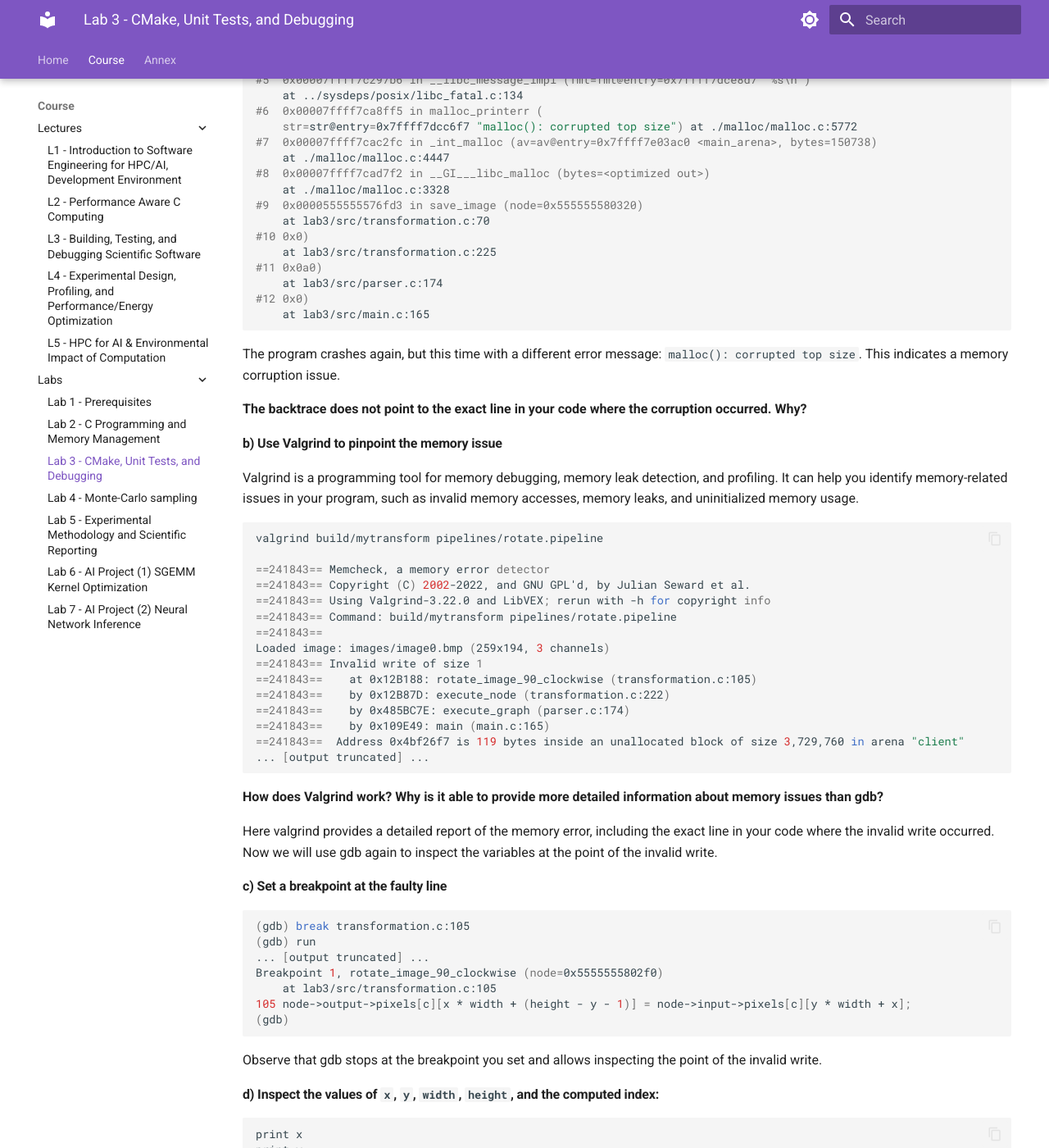
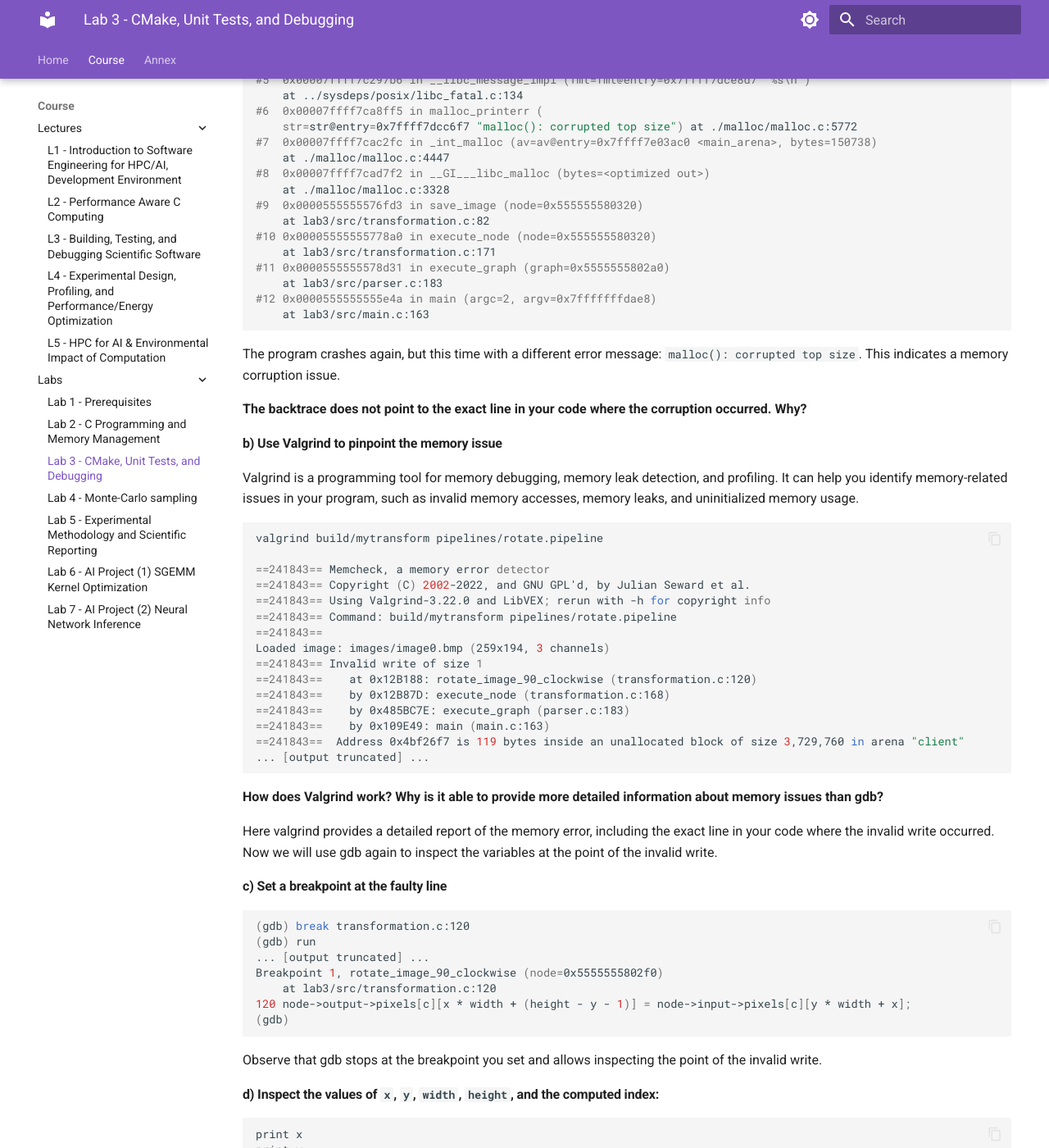
Before and after one commit to M1-CHPS/glhpc, an MkDocs documentation site: the page built from docs/lab3.md, in a window 1280 px wide and 1400 px high, scrolled down 11594 px. Shown: the whole window at 82% size. Built offline with MkDocs 1.6.1 and Material for MkDocs 9.7.7, drawn with Linux system fonts in a browser that asks for light colours; some of the changed text lies outside the part shown.

Commit message:
Update lab3.md

````diff
--- a/docs/lab3.md
+++ b/docs/lab3.md
@@ -422,8 +422,8 @@ Loaded image: images/image0.bmp (259x194, 3 channels)
 
 Program received signal SIGSEGV, Segmentation fault.
 rotate_image_90_clockwise (node=0x5555555802f0)
-    at lab3/src/transformation.c:105
-105 node->output->pixels[c][x * width + (height - y - 1)] = node->input->pixels[c][y * width + x];
+    at lab3/src/transformation.c:120
+120 node->output->pixels[c][x * width + (height - y - 1)] = node->input->pixels[c][y * width + x];
 ```
 
 GDB has caught the segmentation fault and shows you the exact line where the error occurred.
@@ -435,13 +435,13 @@ You can use the `backtrace` command to see the function call stack leading to th
 ```sh
 (gdb) backtrace
 #0  rotate_image_90_clockwise (node=0x5555555802f0)
-    at lab3/src/transformation.c:105
+    at lab3/src/transformation.c:120
 #1  0x0000555555577885 in execute_node (node=0x5555555802f0)
-    at lab3/src/transformation.c:222
-#2  0x00007ffff7fb9c7f in execute_graph (graph=0x5555555802a0)
-    at lab3/src/parser.c:174
+    at lab3/src/transformation.c:168
+#2  0x0000555555578d31 in execute_graph (graph=0x5555555802a0)
+    at lab3/src/parser.c:183
 #3  0x0000555555555e4a in main (argc=2, argv=0x7fffffffdae8)
-    at lab3/src/main.c:165
+    at lab3/src/main.c:163
 
 ```
 
@@ -504,13 +504,13 @@ warning: 44	./nptl/pthread_kill.c: No such file or directory
 #8  0x00007ffff7cad7f2 in __GI___libc_malloc (bytes=<optimized out>)
     at ./malloc/malloc.c:3328
 #9  0x0000555555576fd3 in save_image (node=0x555555580320)
-    at lab3/src/transformation.c:70
-#10 0x0)
-    at lab3/src/transformation.c:225
-#11 0x0a0)
-    at lab3/src/parser.c:174
-#12 0x0)
-    at lab3/src/main.c:165
+    at lab3/src/transformation.c:82
+#10 0x00005555555778a0 in execute_node (node=0x555555580320)
+    at lab3/src/transformation.c:171
+#11 0x0000555555578d31 in execute_graph (graph=0x5555555802a0)
+    at lab3/src/parser.c:183
+#12 0x0000555555555e4a in main (argc=2, argv=0x7fffffffdae8)
+    at lab3/src/main.c:163
 ```
 
 The program crashes again, but this time with a different error message: `malloc(): corrupted top size`. This indicates a memory corruption issue.
@@ -531,10 +531,10 @@ valgrind build/mytransform pipelines/rotate.pipeline
 ==241843==
 Loaded image: images/image0.bmp (259x194, 3 channels)
 ==241843== Invalid write of size 1
-==241843==    at 0x12B188: rotate_image_90_clockwise (transformation.c:105)
-==241843==    by 0x12B87D: execute_node (transformation.c:222)
-==241843==    by 0x485BC7E: execute_graph (parser.c:174)
-==241843==    by 0x109E49: main (main.c:165)
+==241843==    at 0x12B188: rotate_image_90_clockwise (transformation.c:120)
+==241843==    by 0x12B87D: execute_node (transformation.c:168)
+==241843==    by 0x485BC7E: execute_graph (parser.c:183)
+==241843==    by 0x109E49: main (main.c:163)
 ==241843==  Address 0x4bf26f7 is 119 bytes inside an unallocated block of size 3,729,760 in arena "client"
 ... [output truncated] ...
 ```
@@ -546,12 +546,12 @@ Here valgrind provides a detailed report of the memory error, including the exac
 #### c) Set a breakpoint at the faulty line
 
 ```sh
-(gdb) break transformation.c:105
+(gdb) break transformation.c:120
 (gdb) run
 ... [output truncated] ...
 Breakpoint 1, rotate_image_90_clockwise (node=0x5555555802f0)
-    at lab3/src/transformation.c:105
-105 node->output->pixels[c][x * width + (height - y - 1)] = node->input->pixels[c][y * width + x];
+    at lab3/src/transformation.c:120
+120 node->output->pixels[c][x * width + (height - y - 1)] = node->input->pixels[c][y * width + x];
 (gdb)
 ```
 
@@ -573,7 +573,7 @@ GDB allows you to perform arithmetic operations directly in the `print` command,
 We start to suspect that the index calculation is incorrect. To catch the invalid memory write, set a conditional breakpoint that triggers when the computed index is out of bounds. Start gdb again and run the following commands:
 
 ```sh
-(gdb) break transformation.c:105
+(gdb) break transformation.c:120
 (gdb) condition 1 x * width + (height - y - 1) >= height * width
 ```
 
````
Also changed, not shown: other parts of docs/lab3.md (+3 -3 lines).
